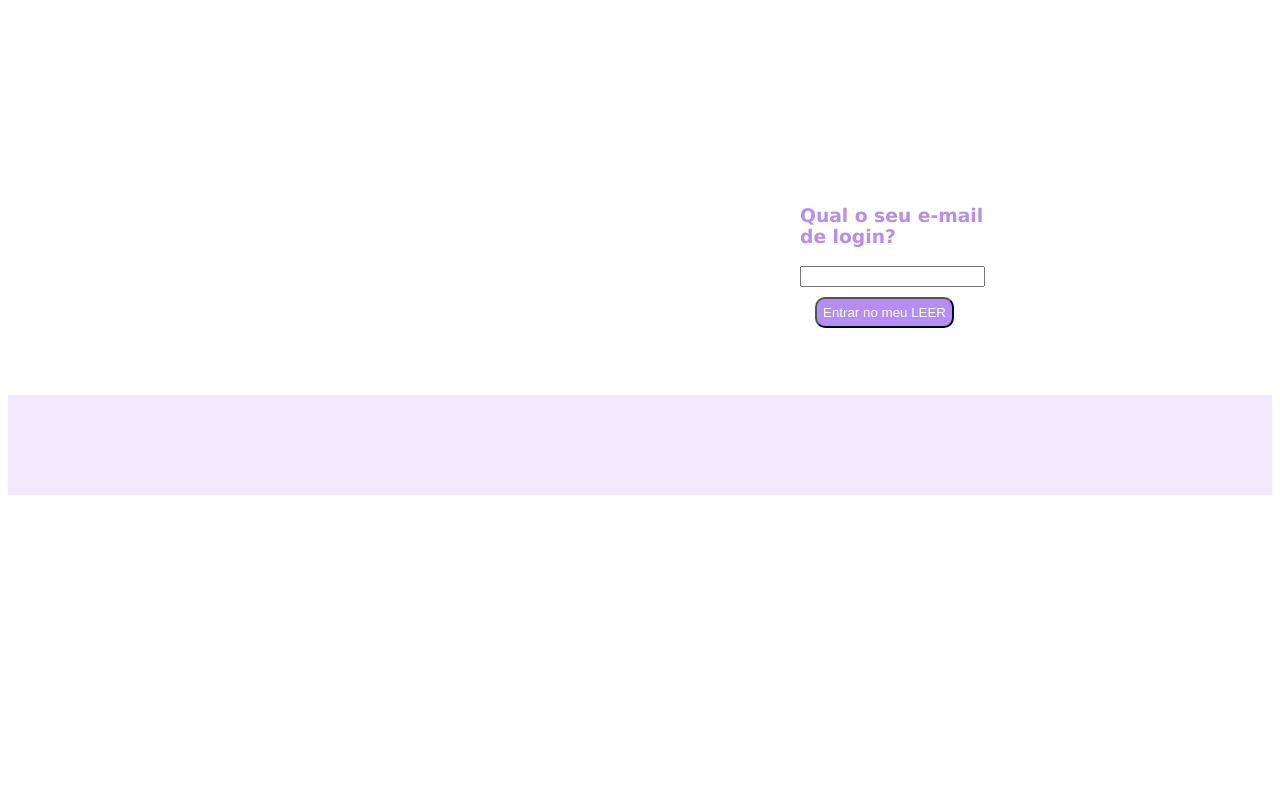
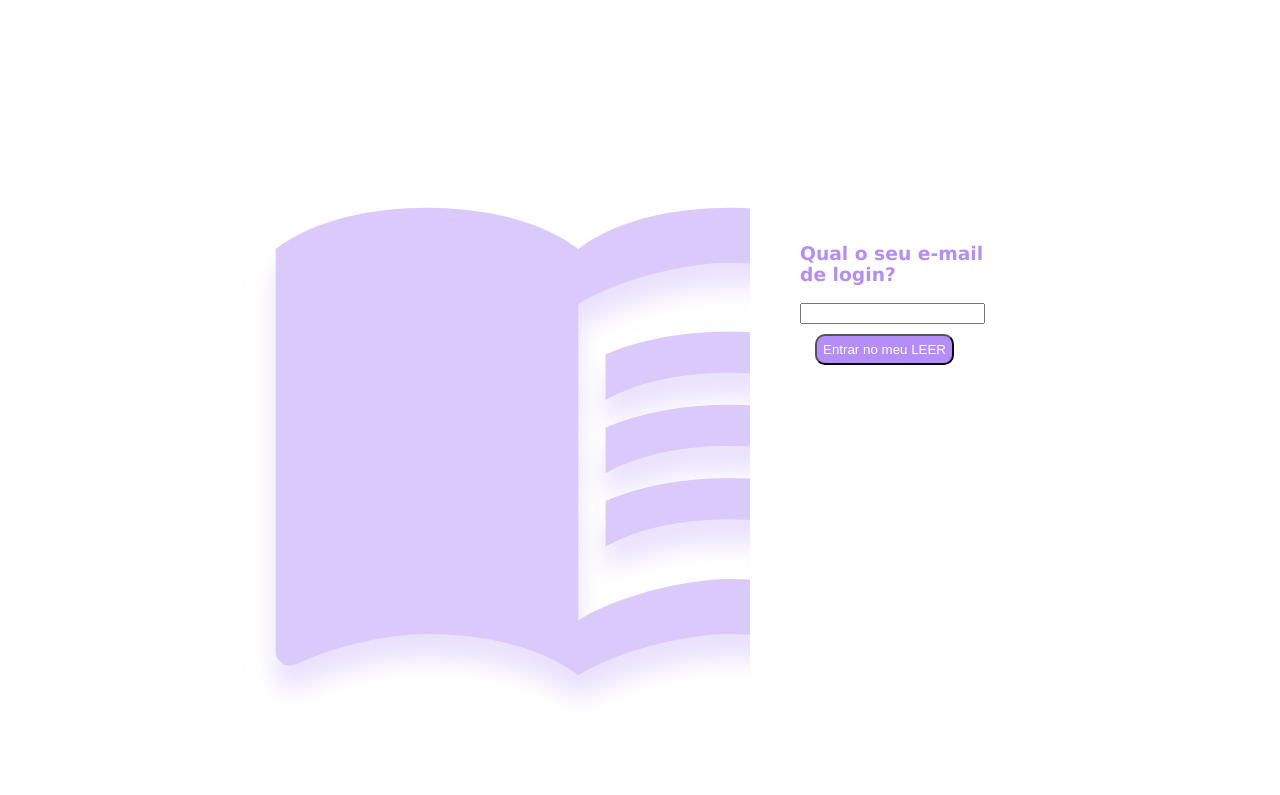
Before and after one commit to ICEI-PUC-Minas-PMV-ADS/pmv-ads-2023-2-e1-proj-web-t6-grupo-2-turma-6, a plain HTML site: page codigo-fonte/login.html in a window 1280 px wide. Shown: the part 5-800 px from the top of the page. Drawn offline with Linux system fonts and the light colour scheme.

Commit message:
Update login.html

```diff
--- a/codigo-fonte/login.html
+++ b/codigo-fonte/login.html
@@ -4,7 +4,7 @@
     <meta charset="UTF-8">
     <meta name="viewport" content="width=device-width, initial-scale=1.0">
     <title>Document</title>
-    <link rel="shortcut icon" href="assets/IMG_3197-2.png" type="image/png">
+    <link rel="shortcut icon" href="images/leer logo.png" type="images/png">
     <style>
 
       .container {
@@ -72,7 +72,7 @@
 
     <div class="container">
     <header></header>
-    <nav><img src="assets/IMG_3197-2.png" alt=""></nav>
+    <nav><img src="images/leer logo.png" alt="Marca do aplicativo LEER na cor roxa"></nav>
     <article>
         <h3>Qual o seu e-mail de login?</h3>
 
```
